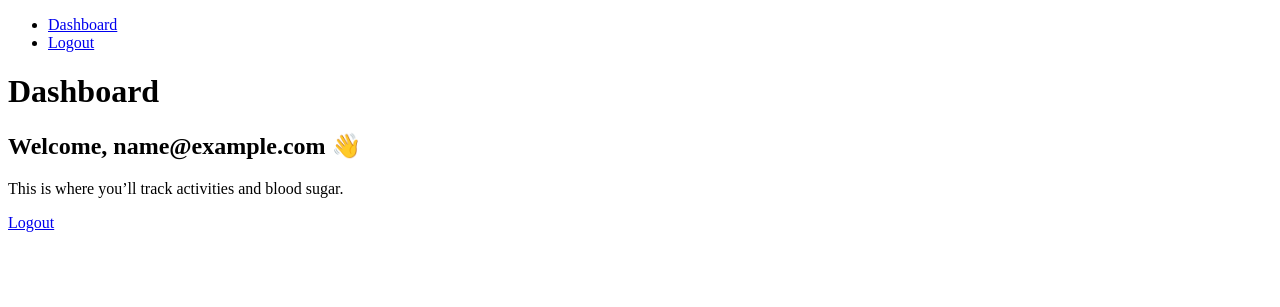
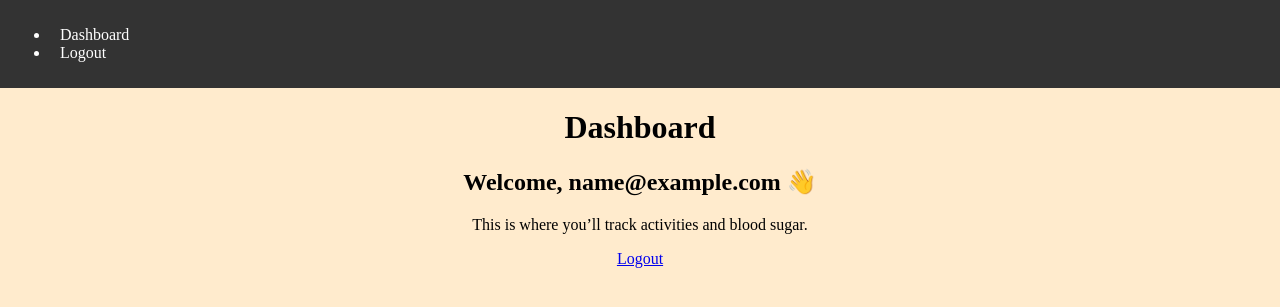
Before and after one commit to judewoolls/SugarMadi, a Django app: page /dashboard/ in a window 1280 px wide. Shown: the top 307 px of the page. Run offline with Django 4.2, Linux system fonts and the light colour scheme; the visitor is signed in with stand-in values (Sample User, id 1).

Commit message:
add static folder

```diff
--- /dev/null
+++ b/static/styles/styles.css
@@ -0,0 +1,21 @@
+body {
+    background-color: blanchedalmond;
+    margin: 0;
+    padding: 0;
+}
+
+nav {
+    background-color: #333;
+    color: white;
+    padding: 10px;
+}
+
+nav a {
+    color: white;
+    text-decoration: none;
+    padding: 10px;
+}
+
+main {
+    text-align: center;
+}
--- a/templates/base.html
+++ b/templates/base.html
@@ -4,6 +4,9 @@
     <meta charset="UTF-8">
     <meta name="viewport" content="width=device-width, initial-scale=1.0">
     <title>SugarMadi</title>
+    {% load static %}
+    {% load i18n %}
+    <link rel="stylesheet" href="{% static 'styles/styles.css' %}">
 </head>
 <body>
     <nav>
--- a/tracker/templates/tracker/dashboard.html
+++ b/tracker/templates/tracker/dashboard.html
@@ -1,7 +1,12 @@
 {% extends "base.html" %}
+{% load static %}
+{% load i18n %}
+
 {% block content %}
+<main>
     <h1>Dashboard</h1>
     <h2>Welcome, {{ user.email }} 👋</h2>
     <p>This is where you’ll track activities and blood sugar.</p>
     <a href="{% url 'account_logout' %}">Logout</a>
+</main>
 {% endblock %}
```
